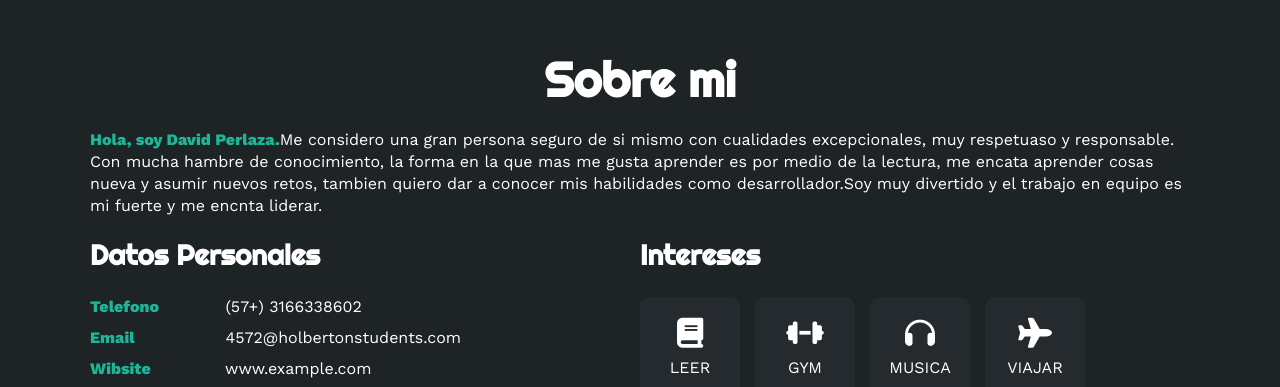
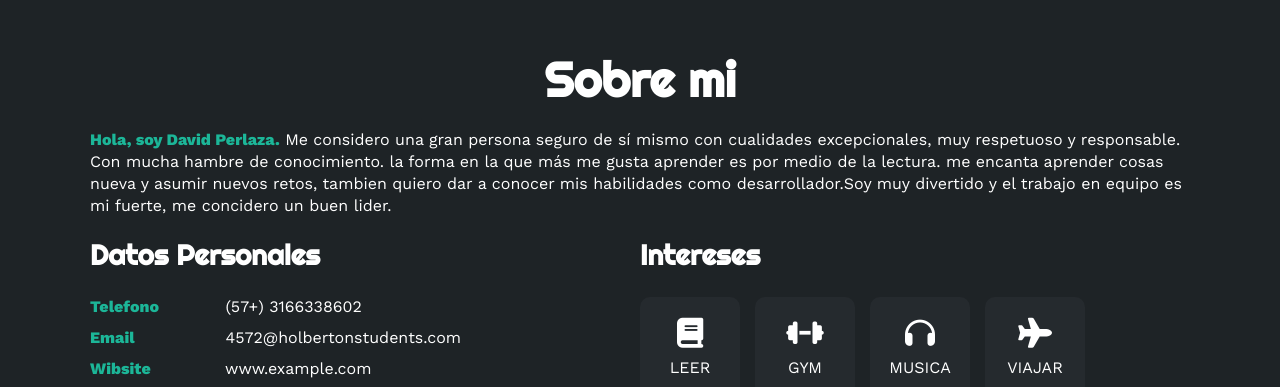
Before and after one commit to davidperlaza14/David-Stiven-Perlaza-Valencia-CV, a plain HTML site: page index.html in a window 1280 px wide. Shown: the part 820-1207 px from the top of the page. Drawn offline with nearby package versions, Linux system fonts and the light colour scheme.

Commit message:
index.html

```diff
--- a/index.html
+++ b/index.html
@@ -53,7 +53,7 @@
     <section id="sobremi" class="sobremi">
         <div class="contenido-seccion">
             <h2>Sobre mi</h2>
-            <p><span>Hola, soy David Perlaza.</span>Me considero una gran persona seguro de si mismo con cualidades excepcionales, muy respetuaso y responsable. Con  mucha hambre de conocimiento, la forma en la que mas me gusta aprender es por medio de la lectura, me encata aprender cosas nueva y asumir nuevos retos, tambien quiero dar a conocer mis habilidades como desarrollador.Soy muy divertido y el trabajo en equipo es mi fuerte y me encnta liderar.</p>
+            <p><span>Hola, soy David Perlaza.</span> Me considero una gran persona seguro de sí mismo con cualidades excepcionales, muy respetuoso y responsable. Con  mucha hambre de conocimiento. la forma en la que más me gusta aprender es por medio de la lectura. me encanta aprender cosas nueva y asumir nuevos retos, tambien quiero dar a conocer mis habilidades como desarrollador.Soy muy divertido y el trabajo en equipo es mi fuerte, me concidero un buen lider.</p>
 
             <div class="fila">
                 <!-- datos personales -->
```
